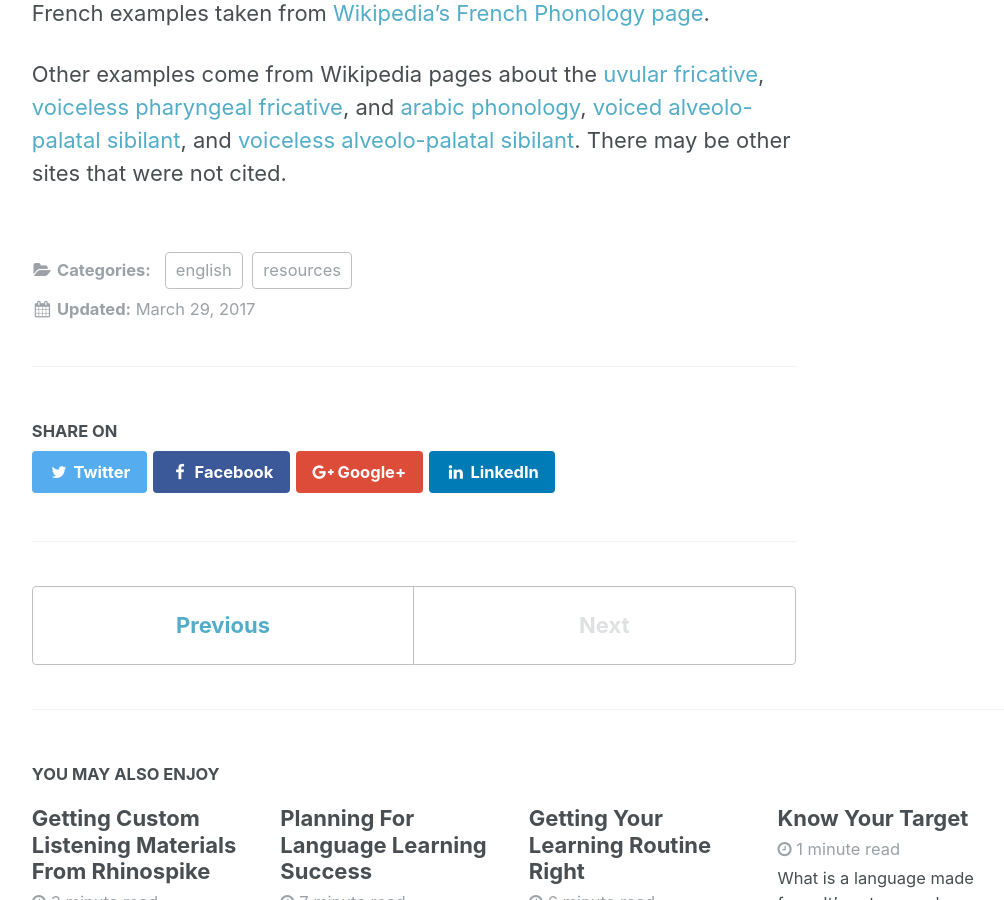
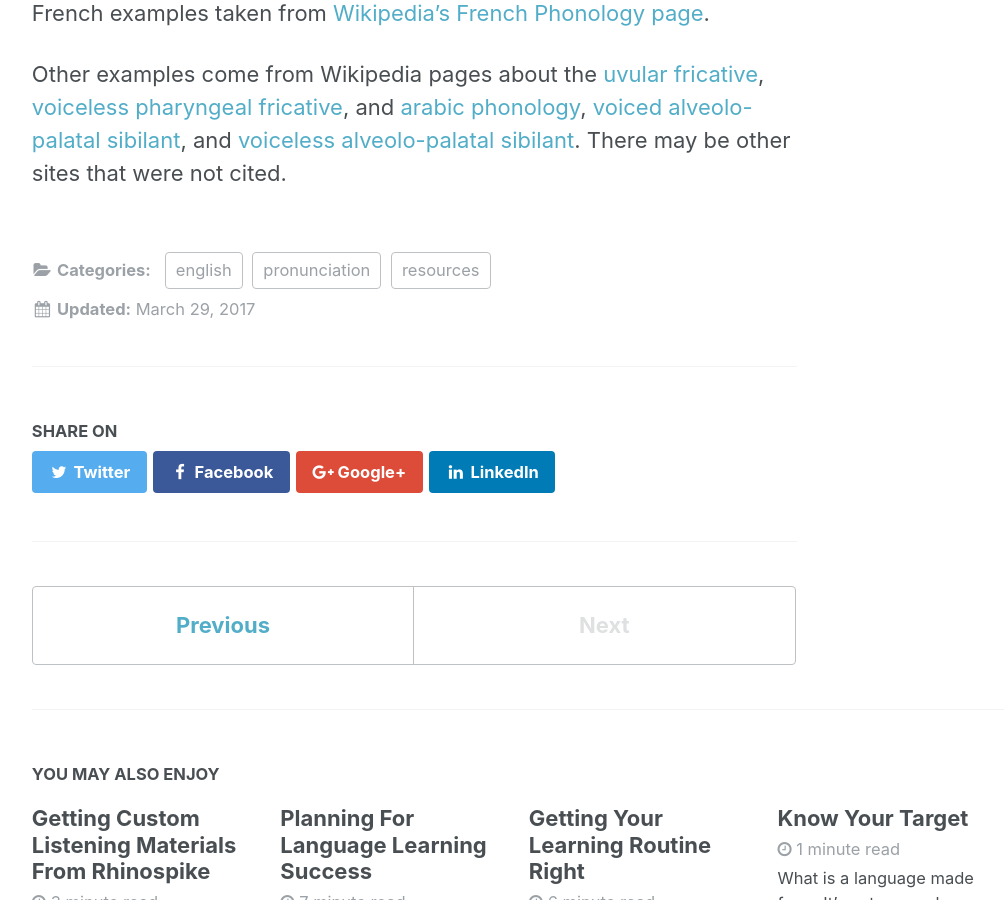
Before and after one commit to jackofalllanguages/jackofalllanguages.github.io, a Jekyll site: the page built from _posts/2017-03-29-A-Learners-Phonetic-Alphabet.md, in a window 1280 px wide and 900 px high, scrolled down 7022 px. Shown: the whole window, without its empty margins (252-1256 px from the left). Built offline with Jekyll 4.4.1, drawn with Linux system fonts in a browser that asks for light colours.

```diff
--- a/_posts/2017-03-29-A-Learners-Phonetic-Alphabet.md
+++ b/_posts/2017-03-29-A-Learners-Phonetic-Alphabet.md
@@ -2,13 +2,13 @@
 layout: single
 author_profile: false
 excerpt: English is not phonetic and the International Phonetic Alphabet is hard to learn and hard for language learners to type. Here is an alternative for language learners - the Learners Phonetic Alphabet.
-categories: english resources
+categories: english resources pronunciation
 ---
 
 
+![](/assets/phoneticAlphabet.png){: .align-center}
+
 The International Phonetic Alphabet (IPA) on one of the most valuable language learning tools. But it's too complicated for most language learners. However, we still need a method to write pronunciation that is easy to use and easy to remember. This is a proposal.
-
-![](/assets/phoneticAlphabet.png)
 
 
 
```
